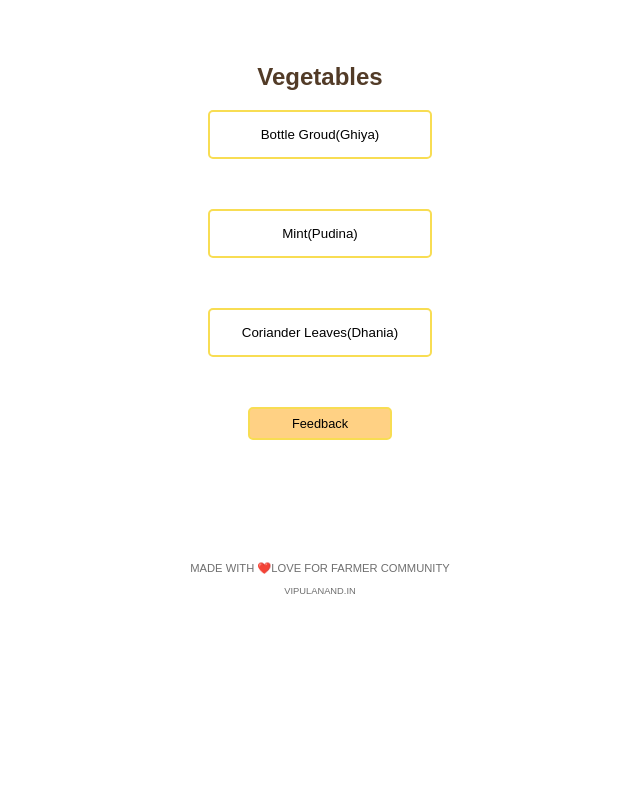
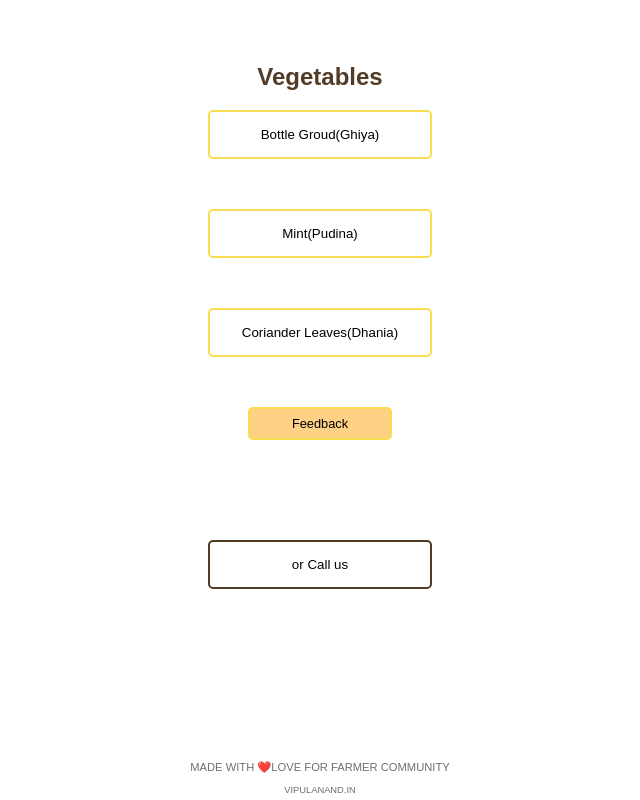
Before and after one commit to anandvip/morkhiFarms, a plain HTML site: page index.html in a window 1280 px wide. Shown: the part 1281-2081 px from the top of the page, without its empty margins (320-960 px from the left). Before the commit the page ends 1882 px from the top, so only its background shows below. Drawn offline with Linux system fonts and the light colour scheme; a web font is replaced by a local one.

Commit message:
Call us button added
now call us added

```diff
--- a/index.html
+++ b/index.html
@@ -46,6 +46,11 @@
                 <span><a href="https://wa.me/919896918475?text=My%20feedback%20on%20%2AVegetables%20Section%2A%3A"><button class="feedback">Feedback</button></a></span>
               </ul>
             </div>
+            <div class="farmProduce">
+          <ul>
+            <li><a href="tel:919896918475"><button class="callUs">or Call us</button></a></li>
+          </ul>
+        </div>
           </div>
           <div class="box footer footerText">
             <p>MADE WITH ❤️LOVE FOR FARMER COMMUNITY</p>
--- a/style.css
+++ b/style.css
@@ -92,7 +92,7 @@
       font-size: 1.5rem;
   }
   .brandText{
-      color:#523B27;
+      color:#523b27;
   }
   .instruction{
       font-size: 0.7rem;
@@ -108,3 +108,7 @@
       font-size: 0.7rem;
       color: rgb(111, 111, 111);
   }
+  .callUs{
+    border:2px #523b27 solid;
+    border-radius: 5px;
+  }
```
